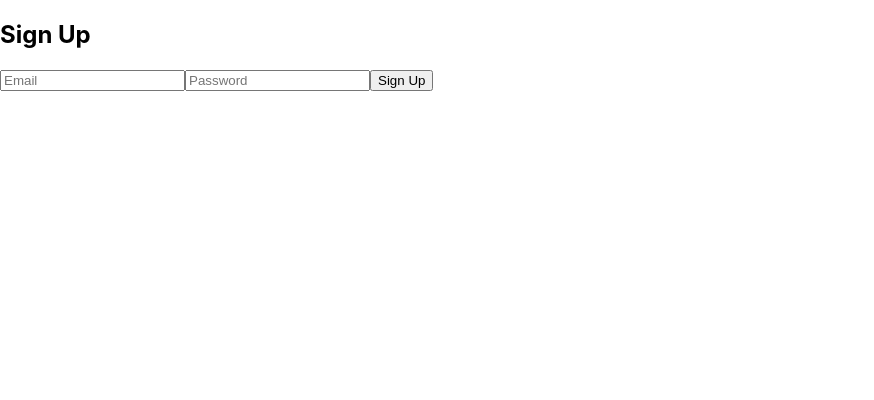
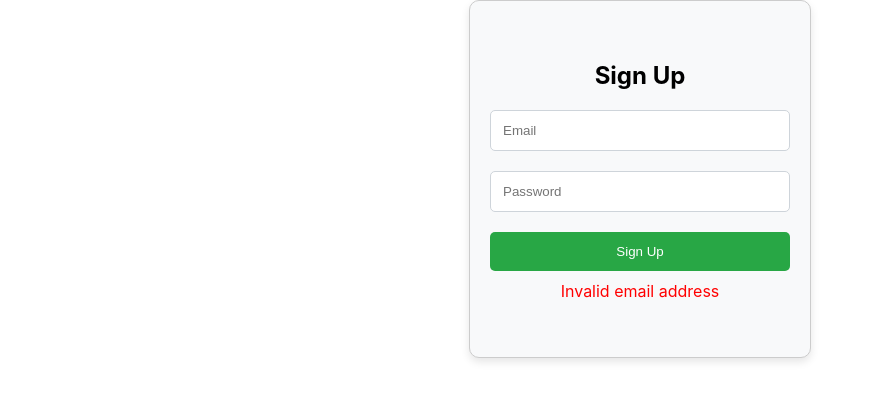
Before and after one commit to manushi7/WebAssignment5, a React (Create React App) app: page /signup in a window 1280 px wide. Both pictures are taken after a click on the button "Sign Up". Shown: the top 400 px of the page, without its empty margins (0-874 px from the left). Built offline with nearby package versions, Linux system fonts and the light colour scheme; no server answers.

Commit message:
added styling

```diff
--- a/src/views/LoginPage.js
+++ b/src/views/LoginPage.js
@@ -1,25 +1,47 @@
+// LoginPage.js
+
 import React, { useState } from 'react';
 import { useNavigate } from 'react-router-dom';
 import { useAuthentication } from '../views/AuthenticationContext';
+import '../views/css/Login.css'; // Import the CSS file
 
 const LoginPage = () => {
   const navigate = useNavigate();
   const { login } = useAuthentication();
   const [email, setEmail] = useState('');
   const [password, setPassword] = useState('');
+  const [error, setError] = useState('');
+
+  const validateEmail = (email) => {
+    const re = /^[^\s@]+@[^\s@]+\.[^\s@]+$/;
+    return re.test(String(email).toLowerCase());
+  };
+
+  const validatePassword = (password) => {
+    return password.length >= 6;
+  };
 
   const handleLoginClick = async () => {
-    console.log("Login button clicked");
+    if (!validateEmail(email)) {
+      setError('Invalid email address');
+      return;
+    }
+
+    if (!validatePassword(password)) {
+      setError('Password must be at least 6 characters long');
+      return;
+    }
+
     try {
       await login(email, password);
-      navigate('/profile')
+      navigate('/profile');
     } catch (error) {
-      console.error('Error logging in:', error.message);
+      setError('Error logging in: ' + error.message);
     }
   };
 
   return (
-    <div>
+    <div className="login-container">
       <h2>Login</h2>
       <input
         type="email"
@@ -34,6 +56,7 @@ const LoginPage = () => {
         onChange={(e) => setPassword(e.target.value)}
       />
       <button onClick={handleLoginClick}>Login</button>
+      {error && <p className="error-message">{error}</p>}
     </div>
   );
 };
--- a/src/views/SignupPage.js
+++ b/src/views/SignupPage.js
@@ -1,6 +1,9 @@
+// SignupPage.js
+
 import React, { useState } from 'react';
 import { useNavigate } from 'react-router-dom';
 import { useAuthentication } from '../views/AuthenticationContext';
+import './css/Signup.css'; // Import the CSS file
 
 const SignupPage = () => {
   const navigate = useNavigate();
@@ -9,10 +12,28 @@ const SignupPage = () => {
   const [password, setPassword] = useState('');
   const [error, setError] = useState('');
 
+  const validateEmail = (email) => {
+    const re = /^[^\s@]+@[^\s@]+\.[^\s@]+$/;
+    return re.test(String(email).toLowerCase());
+  };
+
+  const validatePassword = (password) => {
+    return password.length >= 6;
+  };
+
   const handleSignupClick = async () => {
+    if (!validateEmail(email)) {
+      setError('Invalid email address');
+      return;
+    }
+
+    if (!validatePassword(password)) {
+      setError('Password must be at least 6 characters long');
+      return;
+    }
+
     try {
       await signup(email, password);
-      // Navigate to another page after signup
       navigate('/');
     } catch (error) {
       setError(error.message);
@@ -20,7 +41,7 @@ const SignupPage = () => {
   };
 
   return (
-    <div>
+    <div className="signup-container">
       <h2>Sign Up</h2>
       <input
         type="email"
@@ -35,7 +56,7 @@ const SignupPage = () => {
         onChange={(e) => setPassword(e.target.value)}
       />
       <button onClick={handleSignupClick}>Sign Up</button>
-      {error && <p style={{ color: 'red' }}>{error}</p>}
+      {error && <p className="error-message">{error}</p>}
     </div>
   );
 };
--- /dev/null
+++ b/src/views/css/Login.css
@@ -0,0 +1,49 @@
+/* Login.css */
+
+.login-container {
+    width: 300px;
+    padding: 40px 20px;
+    border: 1px solid #ccc;
+    border-radius: 10px;
+    background-color: #f8f9fa;
+    box-shadow: 0 4px 8px rgba(0, 0, 0, 0.1);
+    margin: auto;
+    display: flex;
+    flex-direction: column;
+    justify-content: center;
+  }
+
+.login-container h2 {
+    font-size: 24px;
+    margin-bottom: 20px;
+    text-align: center;
+  }
+
+.login-container input[type="email"],
+.login-container input[type="password"] {
+    width: 100%;
+    padding: 12px;
+    margin-bottom: 20px;
+    border: 1px solid #ced4da;
+    border-radius: 5px;
+    box-sizing: border-box;
+  }
+
+.login-container button {
+    width: 100%;
+    padding: 12px;
+    background-color: #007bff;
+    color: #fff;
+    border: none;
+    border-radius: 5px;
+    cursor: pointer;
+    transition: background-color 0.3s ease;
+  }
+
+.login-container button:hover {
+    background-color: #0056b3;
+  }
+
+.login-container .error-message {
+    color: red;
+}
--- /dev/null
+++ b/src/views/css/Signup.css
@@ -0,0 +1,51 @@
+/* Signup.css */
+
+.signup-container {
+    width: 300px;
+    padding: 40px 20px;
+    border: 1px solid #ccc;
+    border-radius: 10px;
+    background-color: #f8f9fa;
+    box-shadow: 0 4px 8px rgba(0, 0, 0, 0.1);
+    margin: auto;
+    display: flex; /* Use flexbox for centering vertically */
+    flex-direction: column;
+    justify-content: center;
+  }
+
+  .signup-container h2 {
+    font-size: 24px;
+    margin-bottom: 20px;
+    text-align: center;
+  }
+
+  .signup-container input[type="email"],
+  .signup-container input[type="password"] {
+    width: 100%;
+    padding: 12px;
+    margin-bottom: 20px;
+    border: 1px solid #ced4da;
+    border-radius: 5px;
+    box-sizing: border-box;
+  }
+
+  .signup-container button {
+    width: 100%;
+    padding: 12px;
+    background-color: #28a745;
+    color: #fff;
+    border: none;
+    border-radius: 5px;
+    cursor: pointer;
+    transition: background-color 0.3s ease;
+  }
+
+  .signup-container button:hover {
+    background-color: #218838;
+  }
+
+  .signup-container .error-message {
+    color: red;
+    margin-top: 10px;
+    text-align: center;
+  }
```
